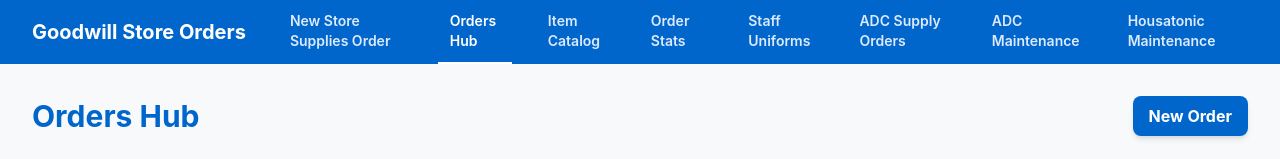
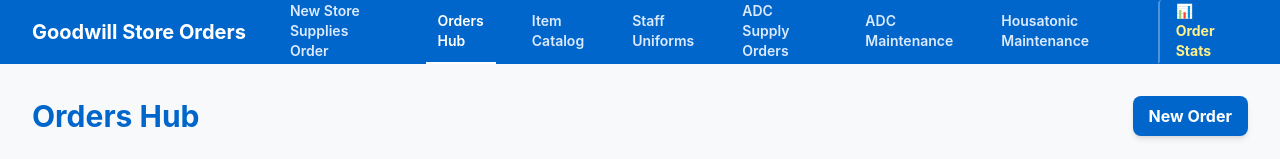
Before and after one commit to Paccount3/Goodwill-Store-Orders, a Next.js app: page /orders in a window 1280 px wide. Shown: the top 159 px of the page. Built offline with nearby package versions, Linux system fonts and the light colour scheme; no server answers; the database is empty.

Commit message:
Move Order Stats to right side of navigation with visual distinction

```diff
--- a/app/components/Navigation.tsx
+++ b/app/components/Navigation.tsx
@@ -48,16 +48,6 @@
                 Item Catalog
               </Link>
               <Link
-                href="/order-stats"
-                className={`inline-flex items-center px-3 py-2 border-b-2 text-sm font-semibold transition-colors ${
-                  isActive('/order-stats')
-                    ? 'border-white text-white'
-                    : 'border-transparent text-blue-100 hover:text-white hover:border-blue-200'
-                }`}
-              >
-                Order Stats
-              </Link>
-              <Link
                 href="/staff-uniforms"
                 className={`inline-flex items-center px-3 py-2 border-b-2 text-sm font-semibold transition-colors ${
                   isActive('/staff-uniforms')
@@ -97,6 +87,17 @@
               >
                 Housatonic Maintenance
               </Link>
+              <div className="flex-1"></div>
+              <Link
+                href="/order-stats"
+                className={`inline-flex items-center px-4 py-2 border-b-2 border-l-2 text-sm font-bold transition-colors ${
+                  isActive('/order-stats')
+                    ? 'border-white text-white bg-white/15 rounded-tl'
+                    : 'border-transparent border-l-white/30 text-yellow-200 hover:text-yellow-100 hover:bg-white/10 hover:border-l-white/50 rounded-tl'
+                }`}
+              >
+                📊 Order Stats
+              </Link>
             </div>
           </div>
         </div>
```
